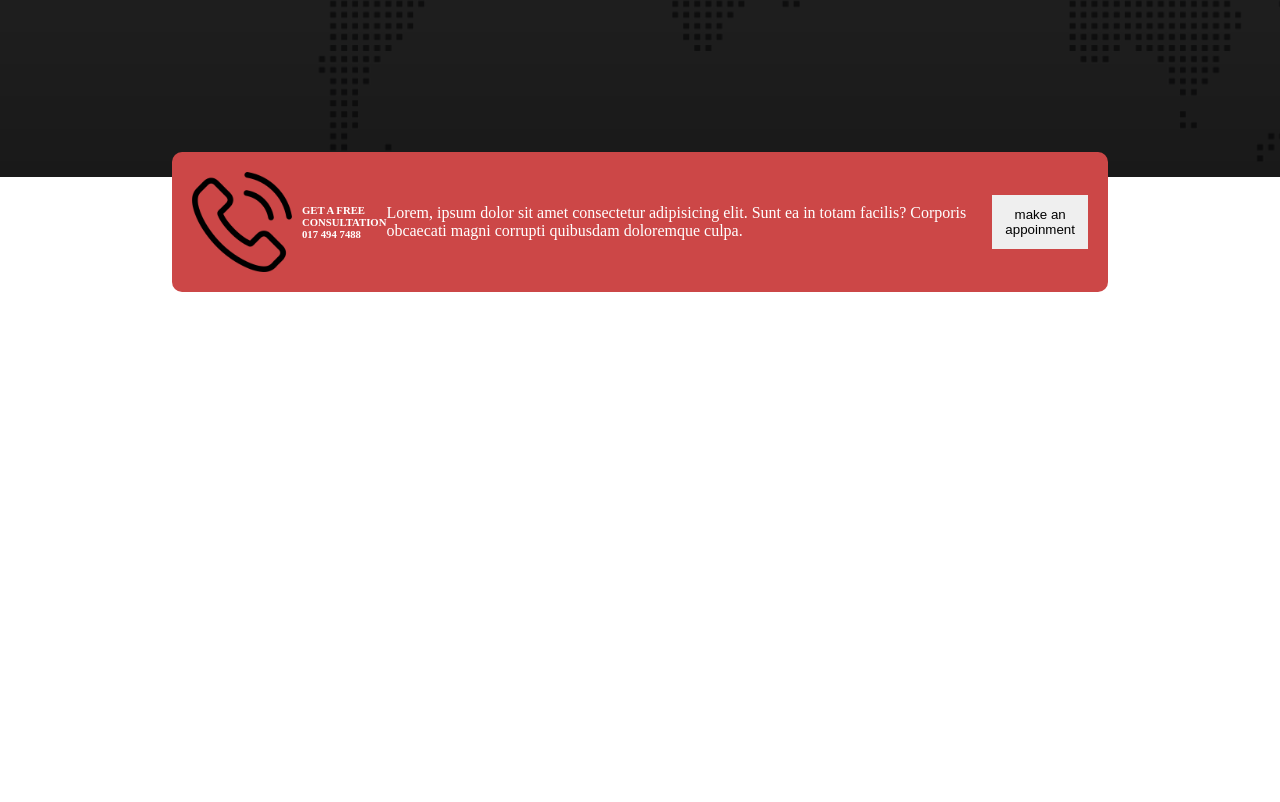
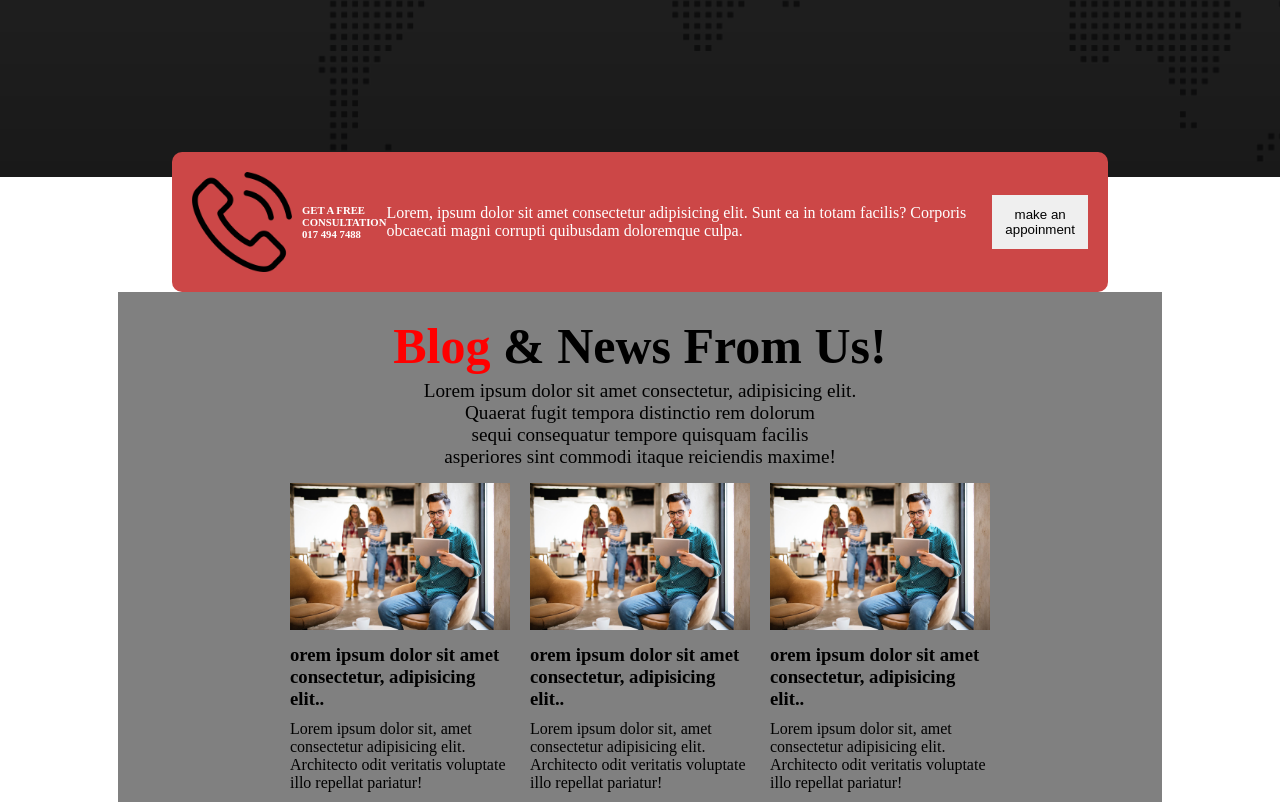
Before and after one commit to alfaz08/Digital-Agency, a plain HTML site: page asset/index.html in a window 1280 px wide. Shown: the part 1552-2354 px from the top of the page. Before the commit the page ends 1844 px from the top, so only its background shows below. Drawn offline with Linux system fonts and the light colour scheme.

Commit message:
main section is done

```diff
--- a/asset/index.html
+++ b/asset/index.html
@@ -96,7 +96,50 @@
 
   </div>
 
+    <div class="blog-container">
+      <h1 class="title blog-title"><span class="primary">Blog</span> & News From Us!</h1>
 
+
+
+      <p class="blog-title text-title">Lorem ipsum dolor sit amet consectetur, adipisicing elit.<br>
+        Quaerat fugit tempora distinctio rem dolorum<br>
+         sequi consequatur tempore quisquam facilis<br>
+          asperiores sint commodi itaque reiciendis maxime!
+     </p>
+      <div class="cards">
+        <div class="card">
+          <img class="blog-img" src="../asset/image/blog-1.jpg" alt="">
+          <h3 class="card-title">orem ipsum dolor sit amet consectetur,
+             adipisicing elit..</h3>
+             <p>Lorem ipsum dolor sit, amet consectetur adipisicing
+              elit. Architecto odit veritatis voluptate
+               illo repellat pariatur!</p>
+        </div>
+
+        <div class="card">
+          <img class="blog-img" src="../asset/image/blog-1.jpg" alt="">
+          <h3 class="card-title">orem ipsum dolor sit amet consectetur,
+             adipisicing elit..</h3>
+             <p>Lorem ipsum dolor sit, amet consectetur adipisicing
+              elit. Architecto odit veritatis voluptate
+               illo repellat pariatur!</p>
+        </div>
+
+        <div class="card">
+          <img class="blog-img" src="../asset/image/blog-1.jpg" alt="">
+          <h3 class="card-title">orem ipsum dolor sit amet consectetur,
+             adipisicing elit..</h3>
+             <p>Lorem ipsum dolor sit, amet consectetur adipisicing
+              elit. Architecto odit veritatis voluptate
+               illo repellat pariatur!</p>
+        </div>
+
+      </div>
+
+
+
+
+    </div>
 
 
 
--- a/asset/style.css
+++ b/asset/style.css
@@ -147,3 +147,39 @@ ol{
   align-items: center;
   color: white;
 }
+.blog-title{
+  color: black;
+  text-align: center;
+  margin: 15px;
+}
+.text-title{
+  text-align: center;
+  margin-top: -10px;
+  font-size: larger;
+}
+.card{
+  width: 220px;
+
+  /*background-color: yellowgreen;*/
+  box-shadow: 4px 8px 4px gray;
+  border-radius: 5px;
+}
+.blog-container{
+  width: 80%;
+  margin: auto;
+  background-color: gray;
+  padding: 10px;
+}
+.blog-img{
+  width: 100%;
+
+}
+.card-title{
+  margin-top: 10px;
+  margin-bottom: 10px;
+}
+.cards{
+  display: flex;
+  gap: 20px;
+  justify-content: center;
+}
```
